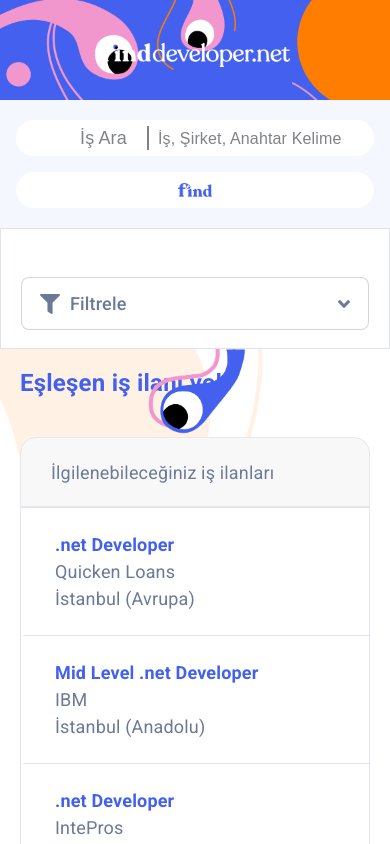
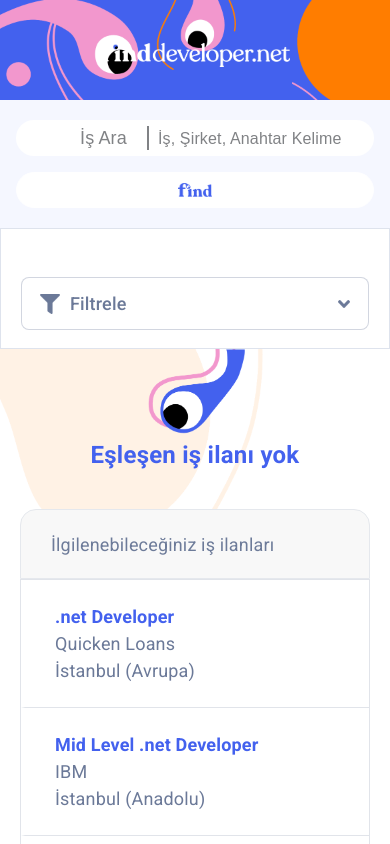
Before and after one commit to ramazaN1177/findtalent-case, a Next.js app: page /search in a window 390 px wide. Shown: the top 844 px of the page. Built offline with nearby package versions, Linux system fonts and the light colour scheme; some icons are missing.

Commit message:
some style update for mobile view

```diff
--- a/src/pages/search.tsx
+++ b/src/pages/search.tsx
@@ -108,7 +108,7 @@ const Search = () => {
                             gap: "20px",
                         }}
                     >
-                        <Box sx={{ width: "100%", mb: 2 }}>
+                        <Box sx={{ width: "100%", mb: 2, mt: { xs: 9, lg: 0 }, textAlign: { xs: "center", lg: "left" } }}>
                             <Typography sx={{ fontSize: 24, fontWeight: 700, color: "#4361ee" }}>{t("search.noMatchingJobs")}</Typography>
                         </Box>
                         <Box
```
